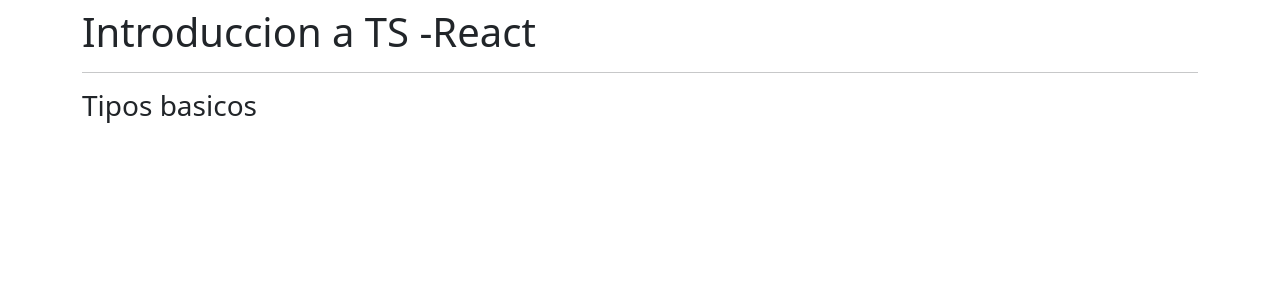
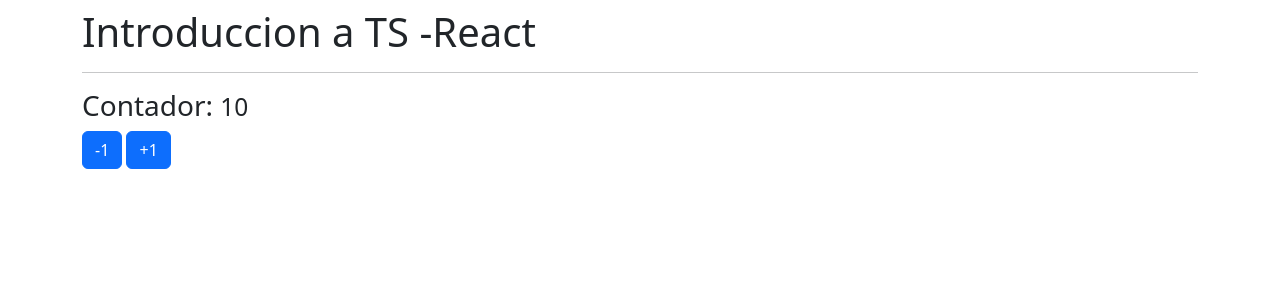
Before and after one commit to ruedaKaff/frontendTest_R.N_Remake, a React (Create React App) app in the folder 01-reforzamiento/: page / in a window 1280 px wide. Shown: the top 300 px of the page. Built offline with nearby package versions, Linux system fonts and the light colour scheme.

Commit message:
Reinforcement: Basic types, literales, Funtions, Hook

```diff
--- a/01-reforzamiento/src/App.tsx
+++ b/01-reforzamiento/src/App.tsx
@@ -1,4 +1,10 @@
-import BasicTypes from "./typescript/BasicTypes"
+// import BasicTypes from "./typescript/BasicTypes"
+
+import Contador from "./components/Contador"
+
+// import Funciones from "./typescript/Funciones"
+
+// import ObjetosLiterales from "./typescript/ObjetosLiterales"
 
 
 const App = () => {
@@ -6,7 +12,10 @@ const App = () => {
     <div className='mt-2'>
       <h1>Introduccion a TS -React</h1>
       <hr />
-      <BasicTypes></BasicTypes>
+      {/* <BasicTypes></BasicTypes> */}
+      {/* <ObjetosLiterales/> */}
+      {/* <Funciones></Funciones> */}
+      <Contador/>
     </div>
   )
 }
--- /dev/null
+++ b/01-reforzamiento/src/components/Contador.tsx
@@ -0,0 +1,37 @@
+import { useState } from "react";
+
+
+
+const Contador = () => {
+
+    const [valor, setValor] = useState(10)
+
+    const acumular = (numero: number) => {
+
+        setValor(valor + numero);
+    }
+
+
+  return (
+    <>
+      <h3>Contador:  <small>{ valor }</small></h3>
+
+      <button
+        className="btn btn-primary "
+        onClick={()=>acumular(-1)}
+      >
+        -1
+      </button>
+      &nbsp;
+      <button
+        className="btn btn-primary ml-2 "
+        onClick={()=>acumular(1)}
+      >
+        +1
+      </button>
+
+    </>
+  )
+}
+
+export default Contador
--- a/01-reforzamiento/src/typescript/BasicTypes.tsx
+++ b/01-reforzamiento/src/typescript/BasicTypes.tsx
@@ -1,10 +1,20 @@
 
 
 const BasicTypes = () => {
-  return (
+
+    const nombre: string  = 'Jhan';
+    const edad : number = 35;
+    const estaActivo:boolean = true;
+
+    const poderes: string[] = ['velocity', 'fliying', 'breath under water']
+
+    return (
     <>
       <h3>Tipos basicos</h3>
+      { nombre }, { edad }, { (estaActivo)? 'activo ' : 'inactivo '}
+      {poderes.join(' - ')}
     </>
+
   )
 }
 
--- /dev/null
+++ b/01-reforzamiento/src/typescript/Funciones.tsx
@@ -0,0 +1,19 @@
+
+
+const funciones = () => {
+
+
+    const sumar = (a: number, b:number):number => {
+        return a+b;
+    }
+
+  return (
+    <>
+      <h3>Funciones</h3>
+      <span> el resultado es: {sumar(1,2)}</span>
+
+    </>
+  )
+}
+
+export default funciones
--- /dev/null
+++ b/01-reforzamiento/src/typescript/ObjetosLiterales.tsx
@@ -0,0 +1,40 @@
+
+interface Persona  {
+
+    nombreCompleto: string;
+    edad: number;
+    direccion: Direccion;
+
+}
+interface Direccion {
+    pais: string;
+    casaNo: string;
+}
+
+const ObjetosLiterales = () => {
+
+    const persona: Persona = {
+        nombreCompleto: 'persona',
+        edad : 12,
+        direccion: {
+            pais: 'canada',
+            casaNo: 'lsdl23'
+
+        }
+    }
+
+  return (
+    <>
+        <h3>Objetos literales</h3>
+        <code>
+            <pre>
+            {JSON.stringify(persona, null, 2)  }
+            </pre>
+        </code>
+
+
+    </>
+  )
+}
+
+export default ObjetosLiterales
```
